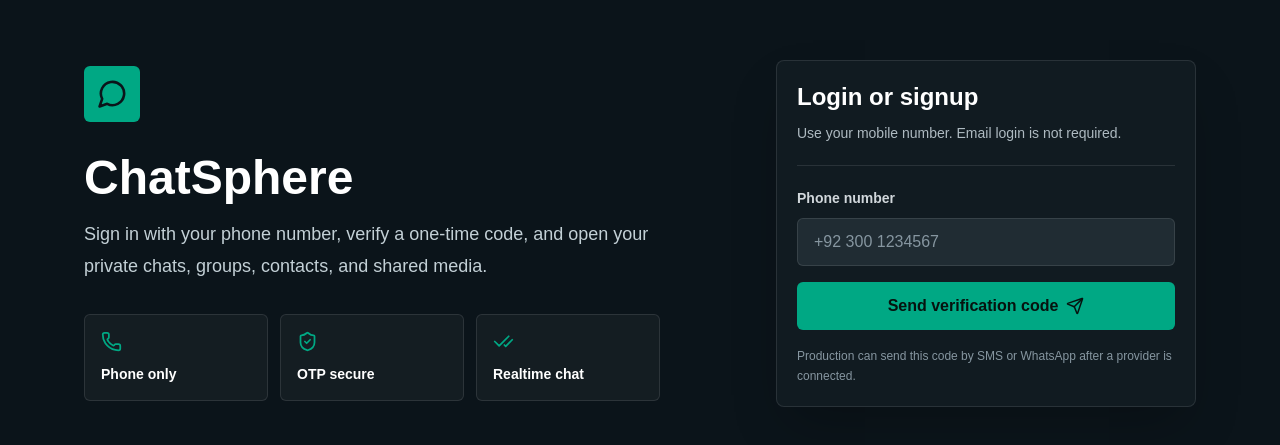
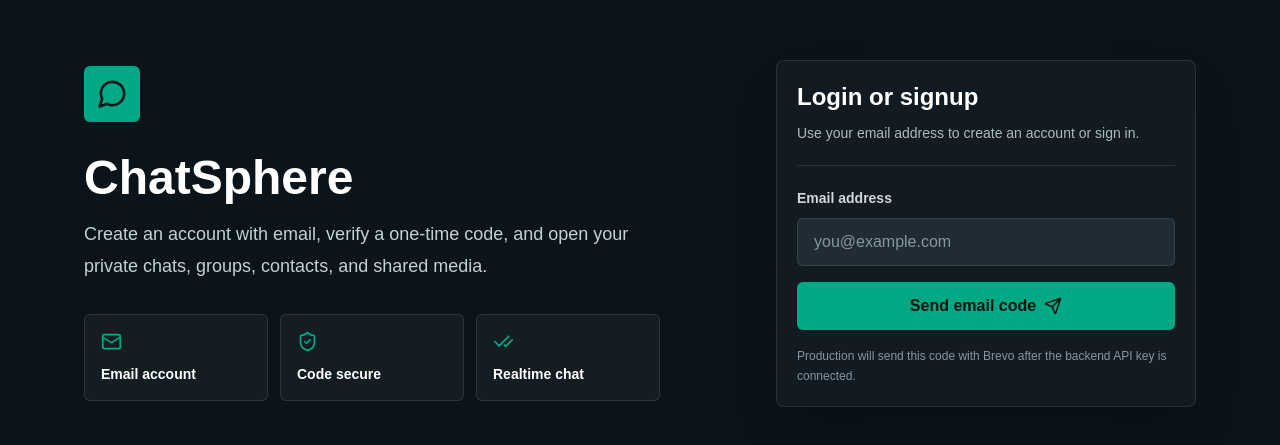
Before and after one commit to Mohsan2117/ChatSphere, a Next.js app in the folder frontend/: page / in a window 1280 px wide. Shown: the part 167-612 px from the top of the page. Built offline with nearby package versions, Linux system fonts and the light colour scheme.

Commit message:
Switch auth UI to email verification

```diff
--- a/frontend/src/components/AppShell.tsx
+++ b/frontend/src/components/AppShell.tsx
@@ -10,7 +10,7 @@ import {
   MessageCircle,
   MoreVertical,
   Paperclip,
-  Phone,
+  Mail,
   Plus,
   Search,
   Send,
@@ -21,13 +21,13 @@ import {
 } from "lucide-react";
 import { chats, emptyContacts, messages } from "@/lib/data";
 
-type AuthStep = "phone" | "otp";
+type AuthStep = "email" | "code";
 
 export function AppShell() {
   const [isAuthed, setIsAuthed] = useState(false);
-  const [authStep, setAuthStep] = useState<AuthStep>("phone");
-  const [phone, setPhone] = useState("");
-  const [otp, setOtp] = useState("");
+  const [authStep, setAuthStep] = useState<AuthStep>("email");
+  const [email, setEmail] = useState("");
+  const [verificationCode, setVerificationCode] = useState("");
   const [selectedChatId, setSelectedChatId] = useState(chats[0]?.id ?? "");
   const [hasMessages] = useState(true);
 
@@ -39,13 +39,13 @@ export function AppShell() {
 
   function requestCode(event: FormEvent<HTMLFormElement>) {
     event.preventDefault();
-    if (phone.trim().length < 8) return;
-    setAuthStep("otp");
+    if (!email.includes("@")) return;
+    setAuthStep("code");
   }
 
   function verifyCode(event: FormEvent<HTMLFormElement>) {
     event.preventDefault();
-    if (otp.trim().length < 4) return;
+    if (verificationCode.trim().length < 4) return;
     window.localStorage.setItem("chatsphere-auth", "true");
     setIsAuthed(true);
   }
@@ -53,8 +53,8 @@ export function AppShell() {
   function logout() {
     window.localStorage.removeItem("chatsphere-auth");
     setIsAuthed(false);
-    setAuthStep("phone");
-    setOtp("");
+    setAuthStep("email");
+    setVerificationCode("");
   }
 
   if (!isAuthed) {
@@ -67,12 +67,12 @@ export function AppShell() {
             </div>
             <h1 className="mt-8 text-4xl font-bold tracking-normal sm:text-5xl">ChatSphere</h1>
             <p className="mt-4 max-w-xl text-lg leading-8 text-[#c3d0d6]">
-              Sign in with your phone number, verify a one-time code, and open your private chats, groups, contacts, and shared media.
+              Create an account with email, verify a one-time code, and open your private chats, groups, contacts, and shared media.
             </p>
             <div className="mt-8 grid max-w-xl gap-3 sm:grid-cols-3">
               {[
-                ["Phone only", Phone],
-                ["OTP secure", ShieldCheck],
+                ["Email account", Mail],
+                ["Code secure", ShieldCheck],
                 ["Realtime chat", CheckCheck]
               ].map(([label, Icon]) => (
                 <div key={label as string} className="rounded-md border border-white/10 bg-white/[0.04] p-4">
@@ -85,32 +85,33 @@ export function AppShell() {
 
           <div className="rounded-lg border border-white/10 bg-[#111b21] p-5 shadow-2xl">
             <div className="border-b border-white/10 pb-5">
-              <h2 className="text-2xl font-bold">{authStep === "phone" ? "Login or signup" : "Enter code"}</h2>
+              <h2 className="text-2xl font-bold">{authStep === "email" ? "Login or signup" : "Enter email code"}</h2>
               <p className="mt-2 text-sm leading-6 text-[#aebac1]">
-                {authStep === "phone"
-                  ? "Use your mobile number. Email login is not required."
-                  : `We sent a demo verification code to ${phone}.`}
+                {authStep === "email"
+                  ? "Use your email address to create an account or sign in."
+                  : `We sent a demo verification code to ${email}.`}
               </p>
             </div>
 
-            {authStep === "phone" ? (
+            {authStep === "email" ? (
               <form className="mt-5 space-y-4" onSubmit={requestCode}>
                 <label className="block">
-                  <span className="text-sm font-semibold text-[#d1d7db]">Phone number</span>
+                  <span className="text-sm font-semibold text-[#d1d7db]">Email address</span>
                   <input
-                    value={phone}
-                    onChange={(event) => setPhone(event.target.value)}
+                    value={email}
+                    onChange={(event) => setEmail(event.target.value)}
                     className="mt-2 h-12 w-full rounded-md border border-white/10 bg-[#202c33] px-4 text-white outline-none placeholder:text-[#8696a0]"
-                    placeholder="+92 300 1234567"
-                    inputMode="tel"
+                    placeholder="you@example.com"
+                    inputMode="email"
+                    type="email"
                   />
                 </label>
                 <button className="flex h-12 w-full items-center justify-center gap-2 rounded-md bg-[#00a884] font-bold text-[#06130f]">
-                  Send verification code
+                  Send email code
                   <Send size={18} />
                 </button>
                 <p className="text-xs leading-5 text-[#8696a0]">
-                  Production can send this code by SMS or WhatsApp after a provider is connected.
+                  Production will send this code with Brevo after the backend API key is connected.
                 </p>
               </form>
             ) : (
@@ -118,8 +119,8 @@ export function AppShell() {
                 <label className="block">
                   <span className="text-sm font-semibold text-[#d1d7db]">Verification code</span>
                   <input
-                    value={otp}
-                    onChange={(event) => setOtp(event.target.value)}
+                    value={verificationCode}
+                    onChange={(event) => setVerificationCode(event.target.value)}
                     className="mt-2 h-12 w-full rounded-md border border-white/10 bg-[#202c33] px-4 text-white outline-none placeholder:text-[#8696a0]"
                     placeholder="123456"
                     inputMode="numeric"
@@ -129,8 +130,8 @@ export function AppShell() {
                   Verify and continue
                   <Loader2 size={18} />
                 </button>
-                <button type="button" onClick={() => setAuthStep("phone")} className="h-11 w-full rounded-md border border-white/10 text-sm font-bold text-[#d1d7db]">
-                  Change phone number
+                <button type="button" onClick={() => setAuthStep("email")} className="h-11 w-full rounded-md border border-white/10 text-sm font-bold text-[#d1d7db]">
+                  Change email address
                 </button>
               </form>
             )}
```
